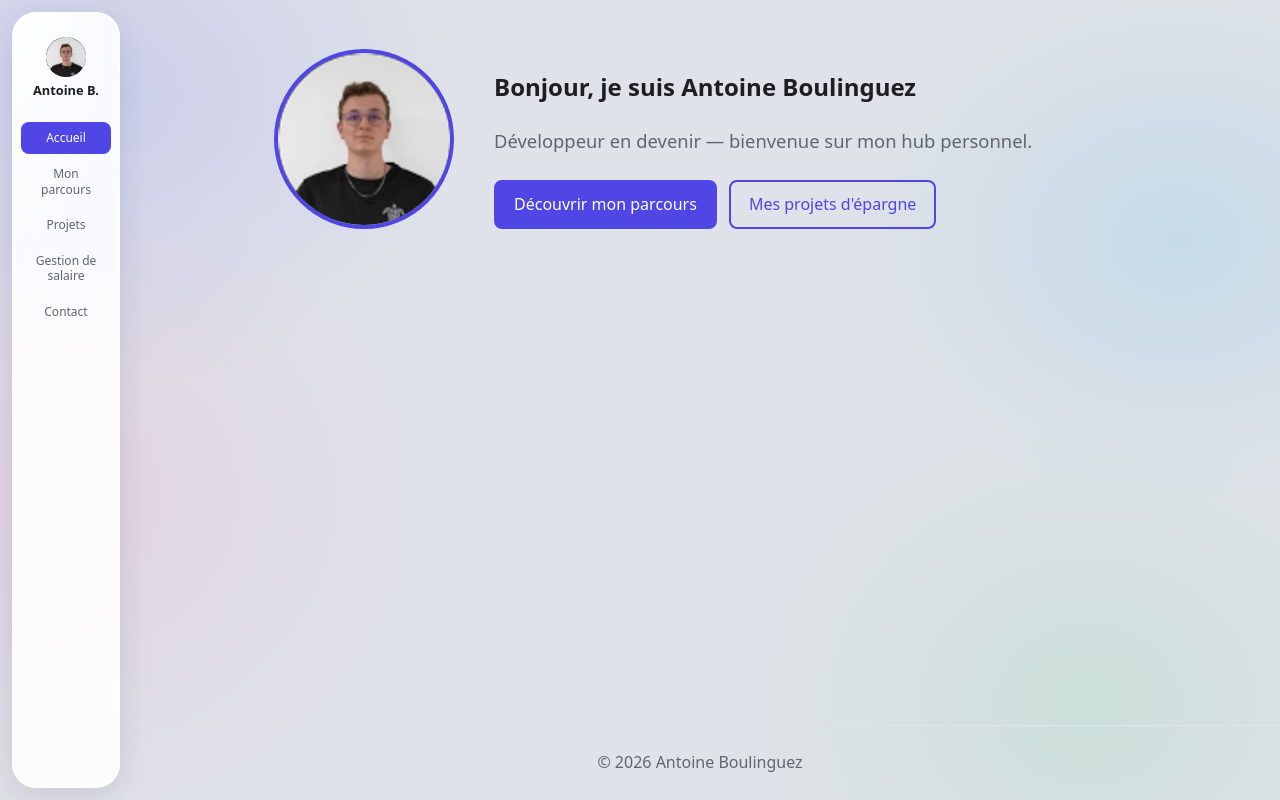
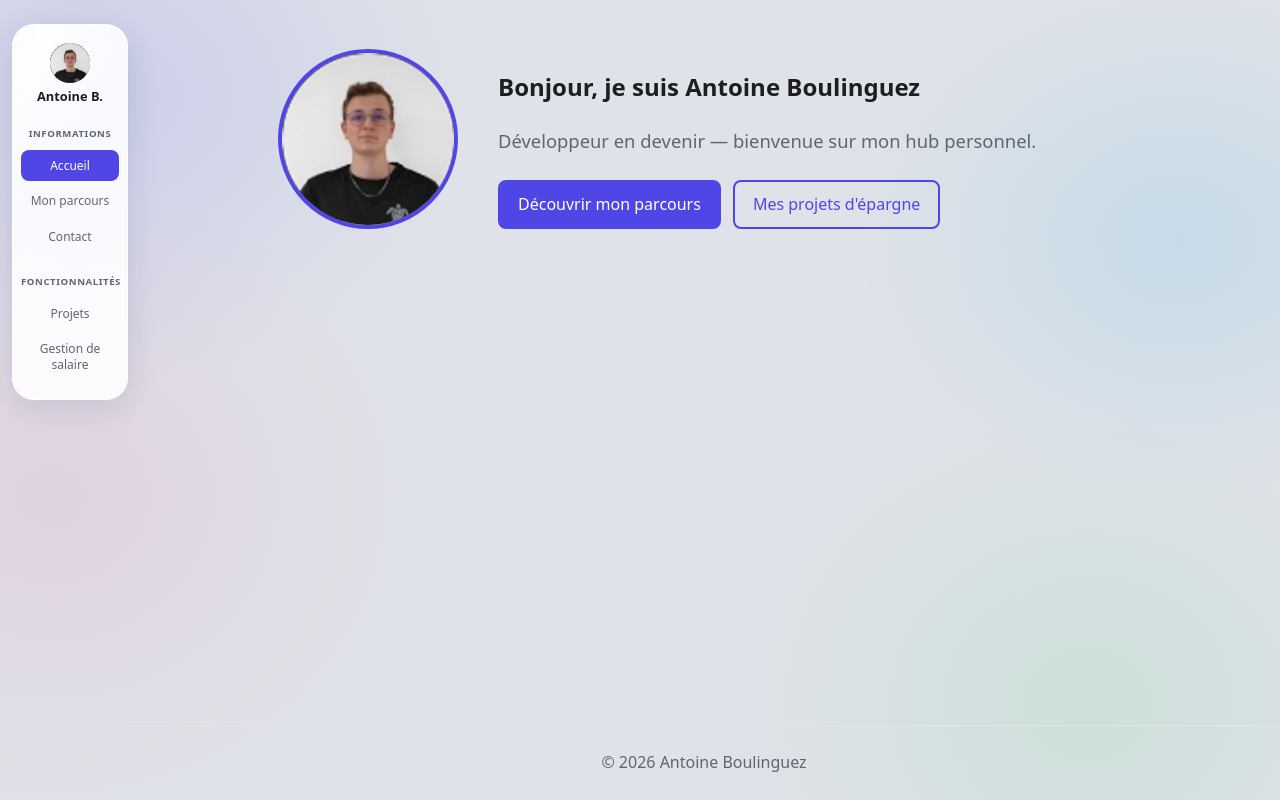
Before and after one commit to aboulinguez05-hue/hub-perso, a React (Vite) app in the folder client/: page / in a window 1280 px wide. Built offline with nearby package versions, Linux system fonts and the light colour scheme.

Commit message:
Divise le menu en deux parties : Informations et Fonctionnalités
- Informations : Accueil, Mon parcours, Contact (avec la photo et le nom)
- Fonctionnalités : Projets, Gestion de salaire
- Un seul bloc de verre, chaque partie avec son titre

Co-Authored-By: Claude Opus 5.5 <noreply@anthropic.com>

```diff
--- a/client/src/App.css
+++ b/client/src/App.css
@@ -11,20 +11,42 @@
   flex-direction: column;
 }
 
-/* ---------- Menu vertical : panneau flottant ---------- */
+/* ---------- Menu vertical : un panneau flottant en deux parties ---------- */
 .sidebar {
   position: sticky;
   top: 12px;
   z-index: 10;
-  height: calc(100vh - 24px);
-  width: 108px;
+  align-self: flex-start;
+  width: 116px;
   margin: 12px 0 12px 12px;
   flex-shrink: 0;
+}
+
+/* Le panneau de verre qui contient la photo et les deux parties */
+.panneau {
+  position: relative;
   display: flex;
   flex-direction: column;
-  gap: 24px;
-  padding: 24px 8px;
-  border-radius: 24px;
+  gap: 22px;
+  padding: 18px 8px;
+  border-radius: 22px;
+}
+
+/* Une partie du menu : son titre puis ses onglets */
+.groupe {
+  display: flex;
+  flex-direction: column;
+  gap: 8px;
+}
+
+/* Titre de la partie (Informations, Fonctionnalités) */
+.titre-groupe {
+  font-size: 0.6rem;
+  font-weight: 700;
+  letter-spacing: 0.06em;
+  text-transform: uppercase;
+  text-align: center;
+  color: var(--texte-doux);
 }
 
 /* ---------- Effet « liquid glass » ----------
@@ -177,15 +199,22 @@
     flex-direction: column;
   }
 
-  /* Barre collée en haut : le contenu défile dessous, à travers le verre */
+  /* Le panneau passe en haut de la page, sur toute la largeur */
   .sidebar {
-    top: 8px;
-    height: auto;
+    position: static;
+    align-self: stretch;
     width: auto;
     margin: 8px 8px 0;
-    gap: 16px;
+  }
+
+  .panneau {
+    gap: 12px;
     padding: 14px 16px;
     border-radius: 20px;
+  }
+
+  .titre-groupe {
+    text-align: left;
   }
 
   .profil {
--- a/client/src/App.jsx
+++ b/client/src/App.jsx
@@ -7,13 +7,24 @@ import Salaire from './pages/Salaire.jsx'
 import Contact from './pages/Contact.jsx'
 import './App.css'
 
-// Liste des onglets : id (clé interne) + libellé affiché dans le menu
-const ONGLETS = [
-  { id: 'accueil', label: 'Accueil' },
-  { id: 'apropos', label: 'Mon parcours' },
-  { id: 'projets', label: 'Projets' },
-  { id: 'salaire', label: 'Gestion de salaire' },
-  { id: 'contact', label: 'Contact' },
+// Le menu est divisé en deux groupes, chacun affiché dans son propre panneau.
+// Chaque onglet : id (clé interne) + libellé affiché dans le menu
+const GROUPES = [
+  {
+    titre: 'Informations',
+    onglets: [
+      { id: 'accueil', label: 'Accueil' },
+      { id: 'apropos', label: 'Mon parcours' },
+      { id: 'contact', label: 'Contact' },
+    ],
+  },
+  {
+    titre: 'Fonctionnalités',
+    onglets: [
+      { id: 'projets', label: 'Projets' },
+      { id: 'salaire', label: 'Gestion de salaire' },
+    ],
+  },
 ]
 
 function App() {
@@ -22,7 +33,7 @@ function App() {
 
   return (
     <div className="layout">
-      <Header onglets={ONGLETS} ongletActif={ongletActif} onChange={setOngletActif} />
+      <Header groupes={GROUPES} ongletActif={ongletActif} onChange={setOngletActif} />
 
       <div className="colonne-droite">
         <main className="contenu">
--- a/client/src/components/Header.jsx
+++ b/client/src/components/Header.jsx
@@ -1,8 +1,9 @@
 import { useEffect, useState } from 'react'
 import photo from '../assets/photo.jpg'
 
-// Menu vertical à gauche : reçoit les onglets et l'onglet actif en "props" depuis App
-function Header({ onglets, ongletActif, onChange }) {
+// Menu à gauche : un seul panneau de verre, divisé en deux parties titrées
+// (« Informations » et « Fonctionnalités »). Reçoit les groupes d'onglets et l'onglet actif depuis App.
+function Header({ groupes, ongletActif, onChange }) {
   // Vrai dès que la page a défilé : le verre du menu devient plus marqué
   const [defile, setDefile] = useState(false)
 
@@ -19,14 +20,18 @@ function Header({ onglets, ongletActif, onChange }) {
   }, [])
 
   return (
-    <aside className={defile ? 'sidebar verre defile' : 'sidebar verre'}>
+    <aside className={defile ? 'sidebar panneau verre defile' : 'sidebar panneau verre'}>
       <div className="profil">
         <img src={photo} alt="" className="avatar" />
         <span className="logo">Antoine B.</span>
       </div>
 
+      {groupes.map((groupe) => (
+        <section key={groupe.titre} className="groupe" aria-label={groupe.titre}>
+          <span className="titre-groupe">{groupe.titre}</span>
+
           <nav className="nav">
-        {onglets.map((onglet) => (
+            {groupe.onglets.map((onglet) => (
               <button
                 key={onglet.id}
                 type="button"
@@ -37,6 +42,8 @@ function Header({ onglets, ongletActif, onChange }) {
               </button>
             ))}
           </nav>
+        </section>
+      ))}
     </aside>
   )
 }
```
Lines whose indentation alone changed are shown as unchanged.
